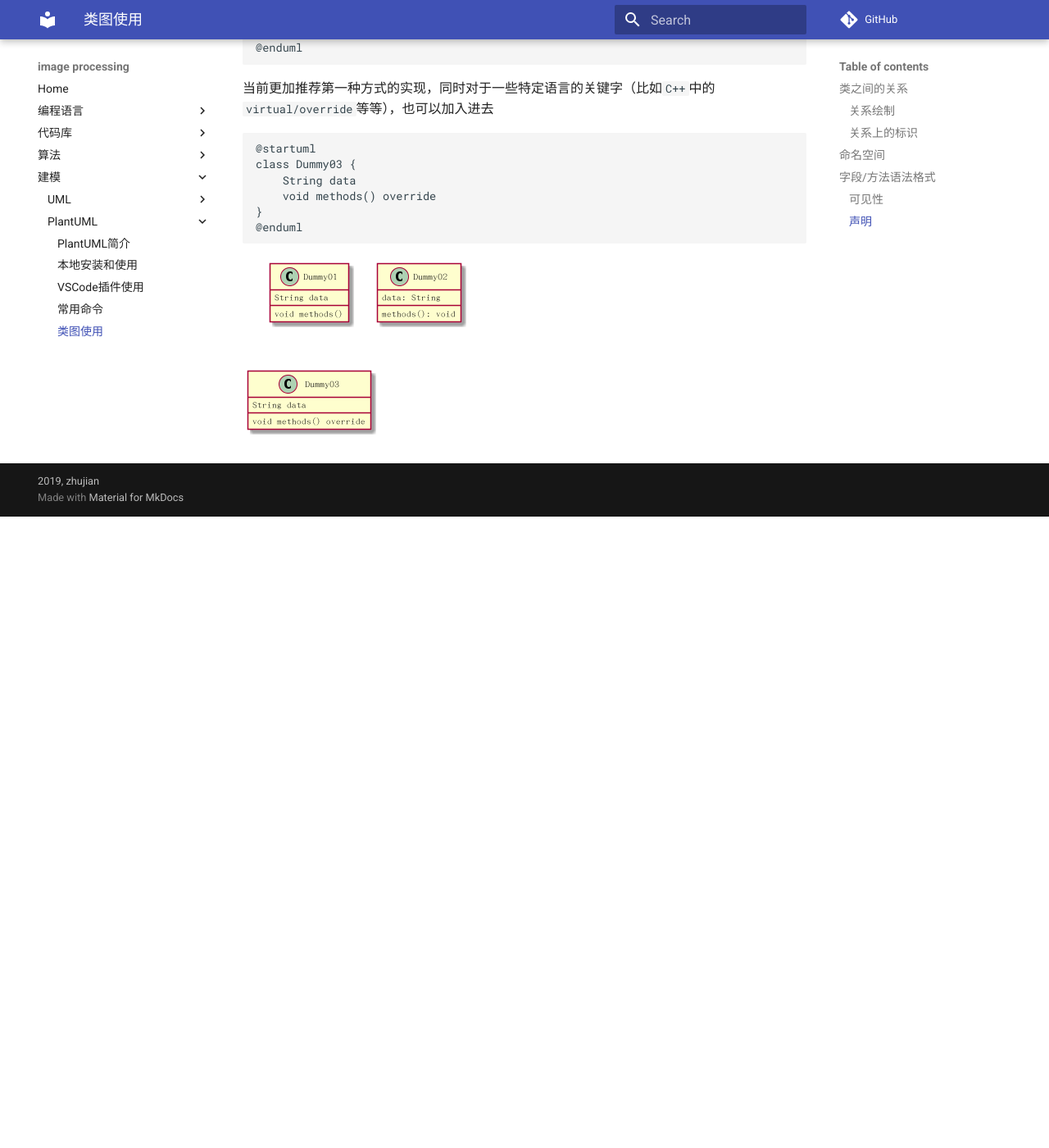
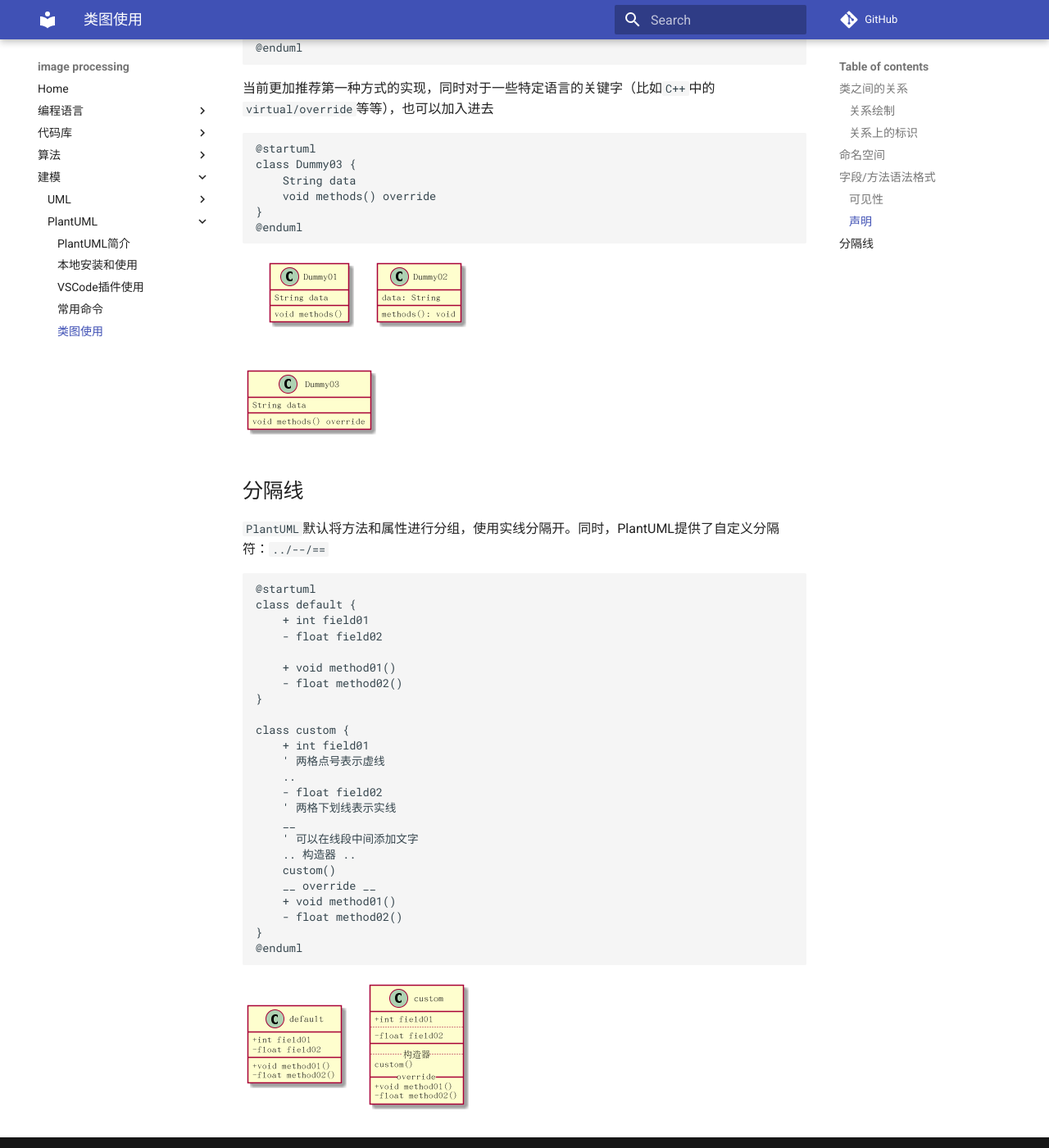
Before and after one commit to Document-Collection/image-processing, an MkDocs documentation site: the page built from docs/uml/plantuml/类图使用.md, in a window 1280 px wide and 1400 px high, scrolled down 3122 px. Shown: the whole window at 82% size. Built offline with MkDocs 1.6.1 and Material for MkDocs 9.7.7, drawn with Linux system fonts in a browser that asks for light colours; comment, search, counter and statistics services are not loaded; before the commit the page ends 3752 px from its top, so only the background shows below that.

Commit message:
docs(plantuml): 自定义分隔符

````diff
--- a/docs/uml/plantuml/类图使用.md
+++ b/docs/uml/plantuml/类图使用.md
@@ -130,3 +130,36 @@ class Dummy03 {
 ```
 
 ![](./imgs/class-field-methods-define.png)
+
+## 分隔线
+
+`PlantUML`默认将方法和属性进行分组，使用实线分隔开。同时，PlantUML提供了自定义分隔符：`../--/==`
+
+```
+@startuml
+class default {
+    + int field01
+    - float field02
+
+    + void method01()
+    - float method02()
+}
+
+class custom {
+    + int field01
+    ' 两格点号表示虚线
+    ..
+    - float field02
+    ' 两格下划线表示实线
+    __
+    ' 可以在线段中间添加文字
+    .. 构造器 ..
+    custom()
+    __ override __
+    + void method01()
+    - float method02()
+}
+@enduml
+```
+
+![](./imgs/class-line.png)
````
Also changed, not shown: docs/uml/plantuml/imgs/class-line.png (added), 1 other file.
